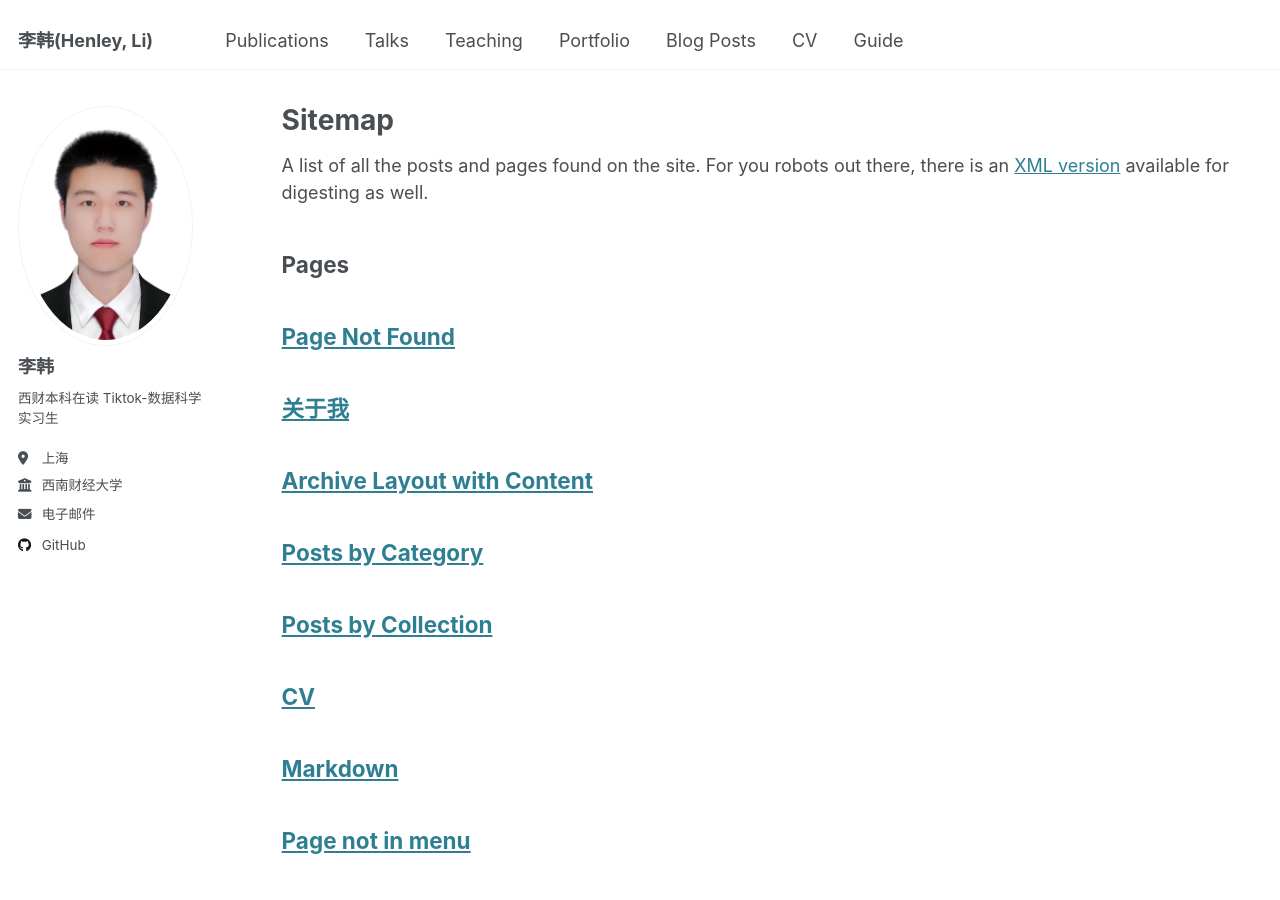
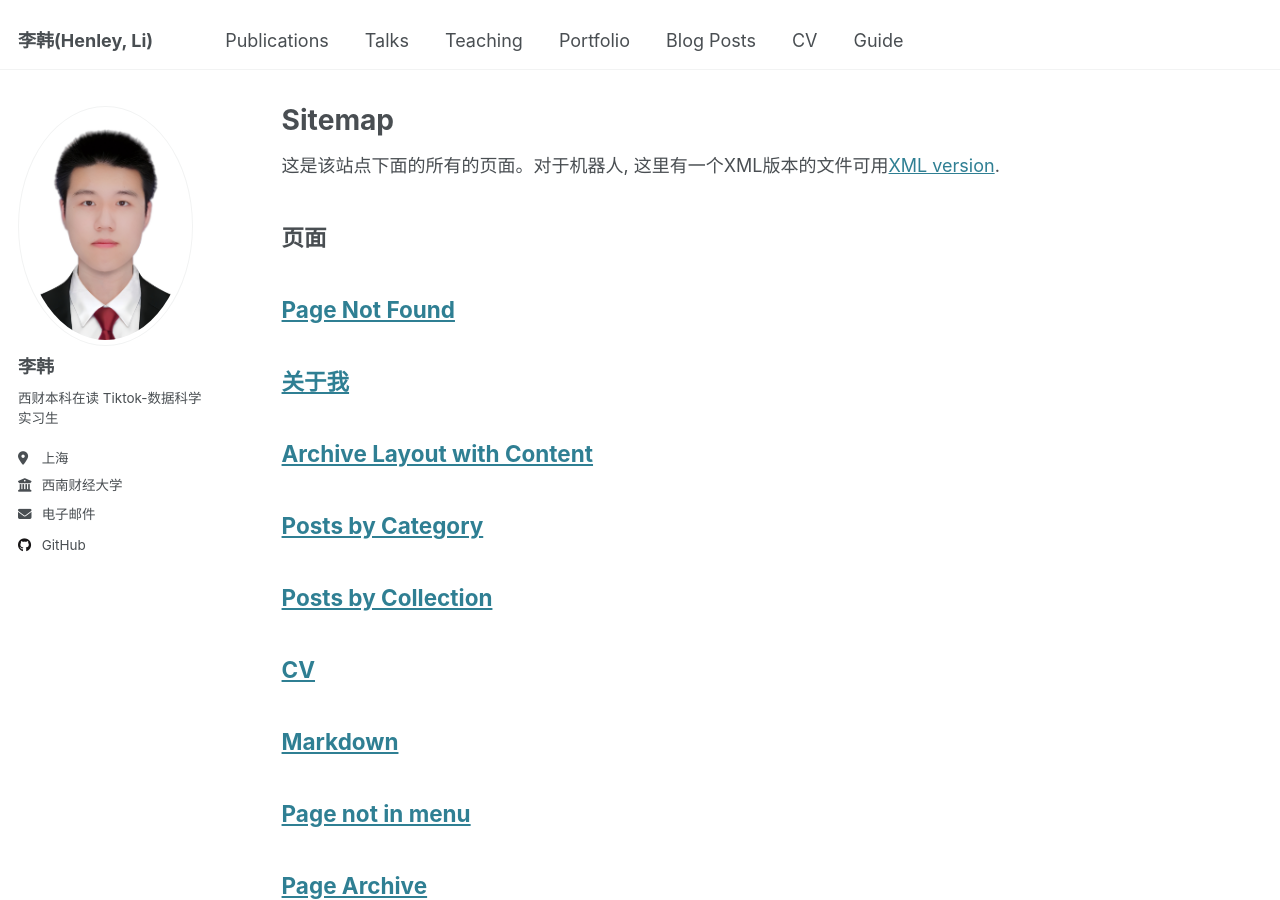
Before and after one commit to Haohanblue/Haohanblue.github.io, a Jekyll site: the page built from _pages/sitemap.md, in a window 1280 px wide and 900 px high. Built offline with Jekyll 4.4.1, drawn with Linux system fonts in a browser that asks for light colours.

Commit message:
feat:更新sitemap

```diff
--- a/_includes/footer/custom.html
+++ b/_includes/footer/custom.html
@@ -1,3 +1,3 @@
 <!-- start custom footer snippets -->
-<a href="/sitemap/">Sitemap</a>
+<a href="/sitemap/">站点地图</a>
 <!-- end custom footer snippets -->
--- a/_pages/sitemap.md
+++ b/_pages/sitemap.md
@@ -7,14 +7,14 @@ author_profile: true
 
 {% include base_path %}
 
-A list of all the posts and pages found on the site. For you robots out there, there is an [XML version]({{ base_path }}/sitemap.xml) available for digesting as well.
+这是该站点下面的所有的页面。对于机器人, 这里有一个XML版本的文件可用[XML version]({{ base_path }}/sitemap.xml).
 
-<h2>Pages</h2>
+<h2>页面</h2>
 {% for post in site.pages %}
   {% include archive-single.html %}
 {% endfor %}
 
-<h2>Posts</h2>
+<h2>博客</h2>
 {% for post in site.posts %}
   {% include archive-single.html %}
 {% endfor %}
```
